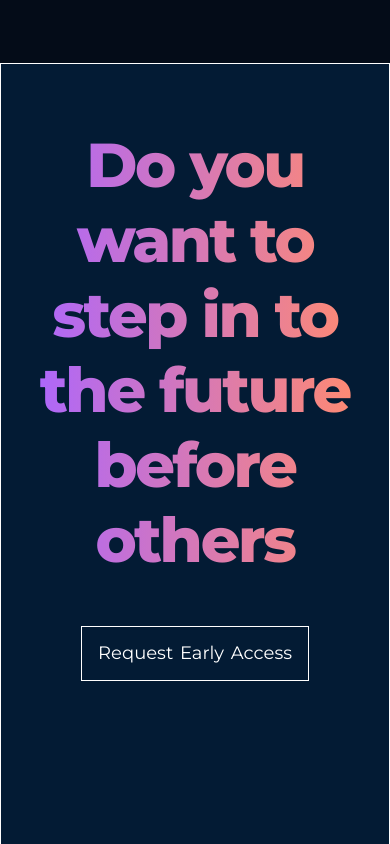
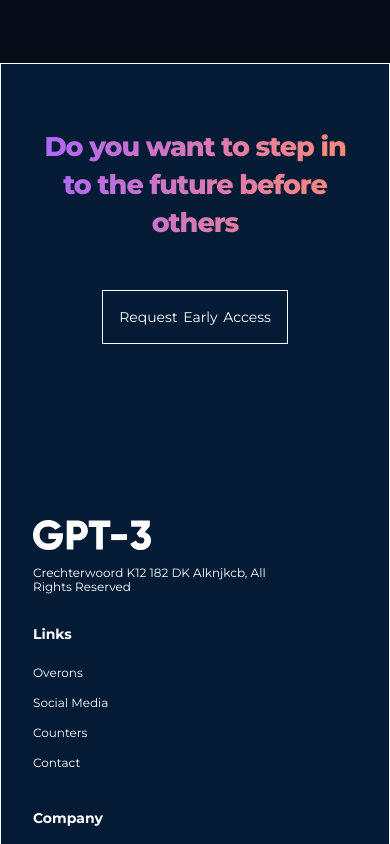
Before and after one commit to tamimhasan19702/responsive-REACT-website, a React (Create React App) app: page / in a window 390 px wide. Shown: the part 7440-8284 px from the top of the page. Built offline with nearby package versions, Linux system fonts and the light colour scheme.

Commit message:
footer responsive update

```diff
--- a/src/containers/footer/footer.css
+++ b/src/containers/footer/footer.css
@@ -106,3 +106,28 @@
     line-height: 14px;
     color: #fff;
 }
+
+@media screen and (max-width: 850px) {
+   .gpt3-footer-heading h1{
+    font-size: 44px;
+    line-height: 50px;
+   }
+}
+
+@media screen and (max-width:550px) {
+    .gpt3-footer-heading h1{
+        font-size: 34px;
+        line-height: 42px;
+    }
+    .gpt3-footer-links div{
+        margin: 1rem 0;
+    }
+    .gpt3-footer-btn p{
+        font-size: 14px;
+        line-height: 20px;
+    }
+    .gpt3-footer-heading h1{
+        font-size: 27px;
+        line-height: 38px;
+    }
+}
```
